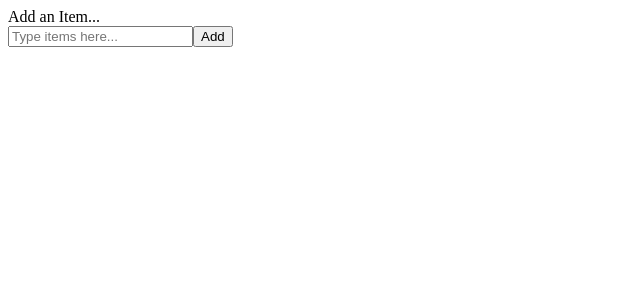
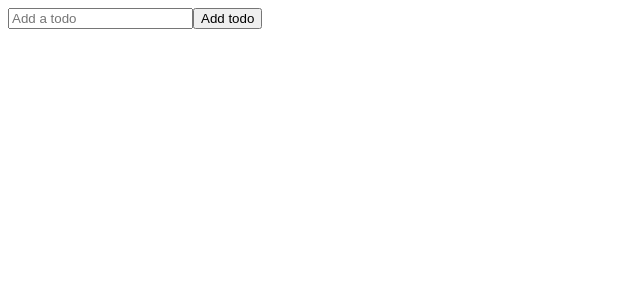
Before and after one commit to mutambo/to-do-list, a React (Create React App) app: page / in a window 1280 px wide. Shown: the top 300 px of the page, without its empty margins (0-640 px from the left). Built offline with nearby package versions, Linux system fonts and the light colour scheme.

Commit message:
created a input field

```diff
--- a/src/App.js
+++ b/src/App.js
@@ -1,81 +1,15 @@
-import React, {Component} from 'react';
+import React from 'react';
+import TodoForm from './components/TodoForm';
 
-class App extends Component {
-  constructor (props) {
-    super (props);
+function App() {
+  return (
+    <div className = 'todo-app'>
+     <TodoForm/>
+    </div>
+  );
 
-    this.state = {
-      newItem: '',
-      list: []
-    };
   }
 
-  updateInput (key, value) {
-    // update react state
-    this.setState ({
-      [key]: value
-    });
-  }
-  addItem () {
-    //create item with unique id
-    const newItem = {
-      id: 1 + Math.random (),
-      value: this.state.newItem.slice ()
-    };
-    // copy of current list of items
-    const list = [...this.state.ist];
 
-    // add new item to list
-    list.push(newItem);
-
-    //update state with new list and reset newItem input
-    this.setState ({
-      list,
-      newItem: "",
-    });
-  }
-
-  deleteItem (id) {
-    //copy current list of items
-    const list = [...this.state.list];
-
-    //filter out item being deleted
-    const updatedList = list.filter (item => item.id !== id);
-
-    this.setState ({list: updatedList});
-  }
-  render () {
-    return (
-      <div className="App">
-        <div>
-          Add an Item...
-          <br />
-          <input
-            type="text"
-            placeholder="Type items here..."
-            value={this.state.newItem}
-            onChange={e => this.updateInput ('newItem', e.target.value)}
-          />
-          <button onClick={() => this.addItem()}>
-            Add
-          </button>
-          <br />
-          <ul>
-            {this.state.list.map (item => {
-              return (
-                <li key={item.id}>
-                  {item.value}
-                  <button onClick={() => this.deleteItem (item.id)}>
-                    x
-                  </button>
-                </li>
-              );
-            })}
-          </ul>
-        </div>
-      </div>
-    );
-  }
-}
 
 export default App;
--- /dev/null
+++ b/src/components/TodoForm.js
@@ -0,0 +1,16 @@
+import React, {useState} from 'react';
+
+function TodoForm () {
+  const [input, setInput] = useState ('');
+
+  return (
+    <form className="todo-form">
+      <input type='text' placeholder='Add a todo' value={input} name = 'text' className = 'todo-input' />
+      <button className='todo-button'>
+        Add todo
+      </button>
+    </form>
+  );
+}
+
+export default TodoForm;
--- a/src/index.js
+++ b/src/index.js
@@ -1,7 +1,6 @@
 import React from 'react';
 import ReactDOM from 'react-dom';
 import App from './App';
-import reportWebVitals from './reportWebVitals';
 
 ReactDOM.render(
   <React.StrictMode>
@@ -9,8 +8,3 @@ ReactDOM.render(
   </React.StrictMode>,
   document.getElementById('root')
 );
-
-// If you want to start measuring performance in your app, pass a function
-// to log results (for example: reportWebVitals(console.log))
-// or send to an analytics endpoint. Learn more: https://bit.ly/CRA-vitals
-reportWebVitals();
```
Also changed, not shown: src/components/Todo.js (added), src/components/TodoList.js (added).
